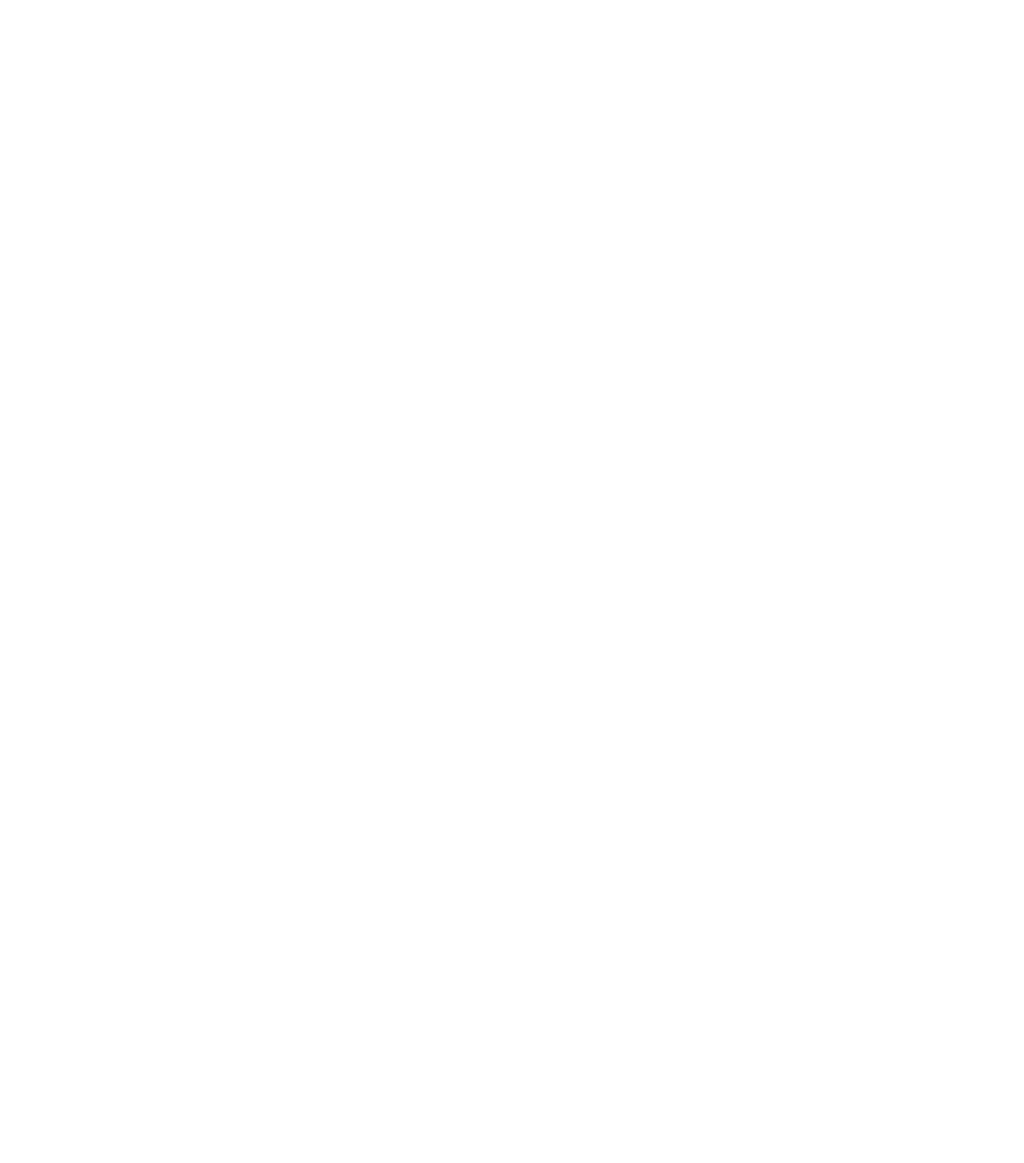
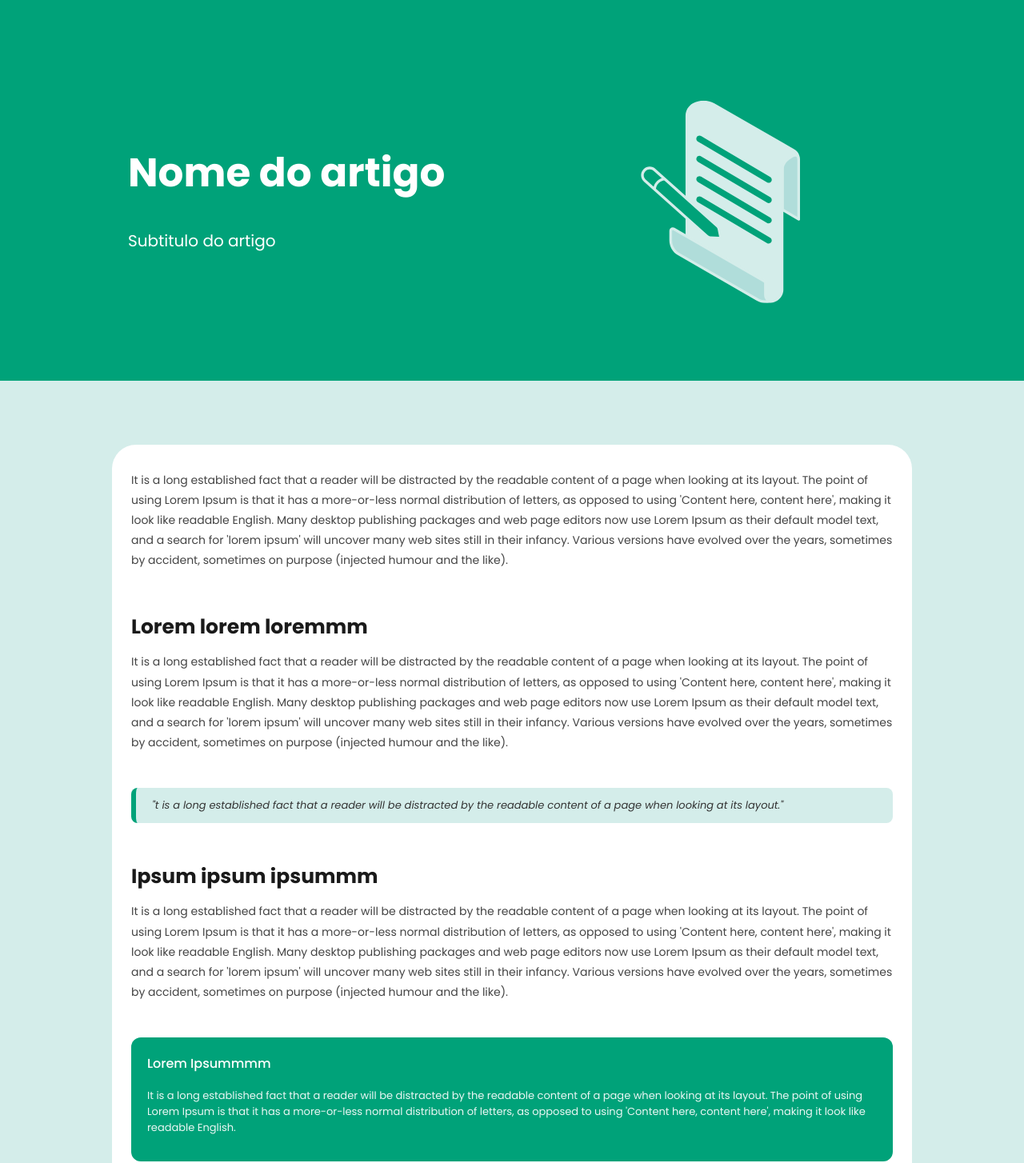
Before and after one commit to gabrielysantos8/valid, a React (Vite) app: page /artigosConteudo in a window 1280 px wide. Before the commit this address had no page. Shown: the part 76-1530 px from the top of the page at 80% size. Before the commit the page ends 800 px from the top, so only its background shows below. Built offline with nearby package versions, Linux system fonts and the light colour scheme.

Commit message:
artigo_conteudo

```diff
--- a/src/App.jsx
+++ b/src/App.jsx
@@ -4,6 +4,7 @@ import { BrowserRouter, Routes, Route } from "react-router-dom";
 
 import Home from "./Home";
 import Artigos from "./Artigos";
+import ArtigosConteudo from "./ArtigosConteudo";
 
 function App() {
   return(
@@ -11,6 +12,7 @@ function App() {
       <Routes>
         <Route path="/" element={<Home />} />
         <Route path="/artigos" element={<Artigos />} />
+        <Route path="/artigosConteudo" element={<ArtigosConteudo />} />
       </Routes>
     </BrowserRouter>
   );
--- a/src/Artigos.jsx
+++ b/src/Artigos.jsx
@@ -4,6 +4,7 @@ import "./style.css";
 import documento from "./assets/img/documento.png";
 import livro_artigos from "./assets/img/livro_artigos.svg";
 import { LuFolderGit2 } from "react-icons/lu";
+import { Link } from "react-router-dom";
 
 function Artigos() {
   return (
@@ -35,7 +36,7 @@ function Artigos() {
             <div className="card_img_artigos"></div>
             <div className="card_body_artigos">
               <div className="card_clique">
-                <span className="card_clique_aqui ">Clique Aqui</span>
+                <Link to="/artigosConteudo" className="card_clique_aqui ">Clique Aqui</Link>
                 <span className="card_author">Adriano Bendazzoli</span>
               </div>
               <p className="card_titulo_artigos">Como identificar documentos falsos</p>
@@ -44,11 +45,12 @@ function Artigos() {
           </div>
 
 
+
           <div className="card_artigos">
             <div className="card_img_artigos"></div>
             <div className="card_body_artigos">
               <div className="card_clique">
-                <span className="card_clique_aqui ">Clique Aqui</span>
+                <Link to="/artigosConteudo" className="card_clique_aqui ">Clique Aqui</Link>
                 <span className="card_author">Adriano Bendazzoli</span>
               </div>
               <p className="card_titulo_artigos">Como identificar documentos falsos</p>
@@ -60,7 +62,7 @@ function Artigos() {
             <div className="card_img_artigos"></div>
             <div className="card_body_artigos">
               <div className="card_clique">
-                <span className="card_clique_aqui ">Clique Aqui</span>
+                <Link to="/artigosConteudo" className="card_clique_aqui ">Clique Aqui</Link>
                 <span className="card_author">Adriano Bendazzoli</span>
               </div>
               <p className="card_titulo_artigos">Como identificar documentos falsos</p>
@@ -74,7 +76,7 @@ function Artigos() {
             <div className="card_img_artigos"></div>
             <div className="card_body_artigos">
               <div className="card_clique">
-                <span className="card_clique_aqui ">Clique Aqui</span>
+                <Link to="/artigosConteudo" className="card_clique_aqui ">Clique Aqui</Link>
                 <span className="card_author">Adriano Bendazzoli</span>
               </div>
               <p className="card_titulo_artigos">Como identificar documentos falsos</p>
@@ -87,7 +89,7 @@ function Artigos() {
             <div className="card_img_artigos"></div>
             <div className="card_body_artigos">
               <div className="card_clique">
-                <span className="card_clique_aqui ">Clique Aqui</span>
+                <Link to="/artigosConteudo" className="card_clique_aqui ">Clique Aqui</Link>
                 <span className="card_author">Adriano Bendazzoli</span>
               </div>
               <p className="card_titulo_artigos">Como identificar documentos falsos</p>
@@ -99,7 +101,7 @@ function Artigos() {
             <div className="card_img_artigos"></div>
             <div className="card_body_artigos">
               <div className="card_clique">
-                <span className="card_clique_aqui ">Clique Aqui</span>
+                <Link to="/artigosConteudo" className="card_clique_aqui ">Clique Aqui</Link>
                 <span className="card_author">Adriano Bendazzoli</span>
               </div>
               <p className="card_titulo_artigos">Como identificar documentos falsos</p>
@@ -113,7 +115,7 @@ function Artigos() {
             <div className="card_img_artigos"></div>
             <div className="card_body_artigos">
               <div className="card_clique">
-                <span className="card_clique_aqui ">Clique Aqui</span>
+                <Link to="/artigosConteudo" className="card_clique_aqui ">Clique Aqui</Link>
                 <span className="card_author">Adriano Bendazzoli</span>
               </div>
               <p className="card_titulo_artigos">Como identificar documentos falsos</p>
@@ -126,7 +128,7 @@ function Artigos() {
             <div className="card_img_artigos"></div>
             <div className="card_body_artigos">
               <div className="card_clique">
-                <span className="card_clique_aqui ">Clique Aqui</span>
+                <Link to="/artigosConteudo" className="card_clique_aqui ">Clique Aqui</Link>
                 <span className="card_author">Adriano Bendazzoli</span>
               </div>
               <p className="card_titulo_artigos">Como identificar documentos falsos</p>
@@ -138,7 +140,7 @@ function Artigos() {
             <div className="card_img_artigos"></div>
             <div className="card_body_artigos">
               <div className="card_clique">
-                <span className="card_clique_aqui ">Clique Aqui</span>
+                <Link to="/artigosConteudo" className="card_clique_aqui ">Clique Aqui</Link>
                 <span className="card_author">Adriano Bendazzoli</span>
               </div>
               <p className="card_titulo_artigos">Como identificar documentos falsos</p>
--- /dev/null
+++ b/src/ArtigosConteudo.jsx
@@ -0,0 +1,92 @@
+import Header from "./components/Header";
+import Footer from "./components/Footer";
+import "./style.css";
+import documento from "./assets/img/documento.png";
+import livro_artigos from "./assets/img/livro_artigos.svg";
+import artigo_conteudo from"./assets/img/artigoConteudo.svg";
+import { LuFolderGit2 } from "react-icons/lu";
+
+function ArtigosConteudo() {
+  return (
+    <div className="home">
+
+      <Header />
+
+      <section className="fundoverde">
+        <div className="row">
+
+          <div className="col-6">
+            <div className="div-texto">
+              <p className="text-branco">Nome do artigo <p className="p_banner">Subtitulo do artigo </p></p>
+            </div>
+          </div>
+
+          <div className="col-6">
+            <div className="imgartigos">
+              <img src={artigo_conteudo} alt="livro_artigos" />
+            </div>
+          </div>
+
+        </div>
+      </section>
+
+      <section className="container">
+          <div className="conteiner_artigo">
+            <p className="texto_artigo_conteudo">
+              It is a long established fact that a reader will be distracted by the readable content of
+              a page when looking at its layout. The point of using Lorem Ipsum is that it has a
+              more-or-less normal distribution of letters, as opposed to using 'Content here, content
+              here', making it look like readable English. Many desktop publishing packages and web page
+              editors now use Lorem Ipsum as their default model text, and a search for 'lorem ipsum'
+              will uncover many web sites still in their infancy. Various versions have evolved over the
+              years, sometimes by accident, sometimes on purpose (injected humour and the like).
+            </p>
+
+             <h2 className="artigo_titulo_conteudo">Lorem lorem loremmm</h2>
+             <p className="texto_artigo_conteudo">
+              It is a long established fact that a reader will be distracted by the readable content of
+              a page when looking at its layout. The point of using Lorem Ipsum is that it has a
+              more-or-less normal distribution of letters, as opposed to using 'Content here, content
+              here', making it look like readable English. Many desktop publishing packages and web page
+              editors now use Lorem Ipsum as their default model text, and a search for 'lorem ipsum'
+              will uncover many web sites still in their infancy. Various versions have evolved over the
+              years, sometimes by accident, sometimes on purpose (injected humour and the like).
+            </p>
+
+            <blockquote className="artigo_citacao">
+              "t is a long established fact that a reader will be distracted by the readable content of a page when looking at its layout."
+            </blockquote>
+
+            <h2 className="artigo_titulo_conteudo">Ipsum ipsum ipsummm</h2>
+            <p className="texto_artigo_conteudo">
+              It is a long established fact that a reader will be distracted by the readable content of
+              a page when looking at its layout. The point of using Lorem Ipsum is that it has a
+              more-or-less normal distribution of letters, as opposed to using 'Content here, content
+              here', making it look like readable English. Many desktop publishing packages and web page
+              editors now use Lorem Ipsum as their default model text, and a search for 'lorem ipsum'
+              will uncover many web sites still in their infancy. Various versions have evolved over the
+              years, sometimes by accident, sometimes on purpose (injected humour and the like).
+            </p>
+
+            <div className="conteudo_colorido">
+              <span className="conteudo_colorido_titulo">Lorem Ipsummmm</span>
+              <p className="texto_artigo_conteudo_colorido">
+              It is a long established fact that a reader will be distracted by the readable content of
+              a page when looking at its layout. The point of using Lorem Ipsum is that it has a
+              more-or-less normal distribution of letters, as opposed to using 'Content here, content
+              here', making it look like readable English.
+              </p>
+            </div>
+
+          </div>
+      </section>
+
+
+      <Footer />
+
+    </div>
+
+  );
+}
+
+export default ArtigosConteudo;
--- a/src/style.css
+++ b/src/style.css
@@ -179,7 +179,7 @@
 
 .imgartigos{
     background-color: none;
-    width: 80%;
+    width: 90%;
 }
 
 
@@ -269,3 +269,62 @@
     height: 180px;
   }
 }
+
+/* Conteúdo dos artigos */
+.conteiner_artigo {
+  max-width: 1000px;
+  width: 100%;
+  margin: 0 auto;
+  padding: 32px 24px;
+  display: flex;
+  flex-direction: column;
+  align-items: flex-start;
+  background-color: #fff;
+  border-radius: 30px;
+  box-sizing: border-box;
+  margin-top: 80px;
+}
+
+.texto_artigo_conteudo {
+  font-size: 14px;
+  color: #444;
+  line-height: 1.8;
+  margin: 0 0 24px;
+}
+
+.artigo_titulo_conteudo {
+  font-size: 25px;
+  font-weight: 700;
+  color: #1a1a1a;
+  margin: 28px 0 12px;
+}
+
+.artigo_citacao {
+  border-left: 6px solid #00A279;
+  margin: 20px 0;
+  padding: 12px 20px;
+  font-size: 13px;
+  font-style: italic;
+  color: #333;
+  background: #D4EDEA;
+  border-radius: 8px 8px 8px 8px;
+  width: 100%;
+  box-sizing: border-box;
+}
+
+.conteudo_colorido {
+  background-color: #00A279;
+  border-radius: 12px;
+  padding: 20px;
+  margin: 20px 0;
+  width: 100%;
+  box-sizing: border-box;
+  color: #fff;
+}
+
+.texto_artigo_conteudo_colorido{
+  font-size: 13px;
+  font-weight: 400;
+  color: #ebf7f5;
+  margin: 18px 0 12px;
+}
```
Also changed, not shown: src/assets/img/artigoConteudo.svg (added).
